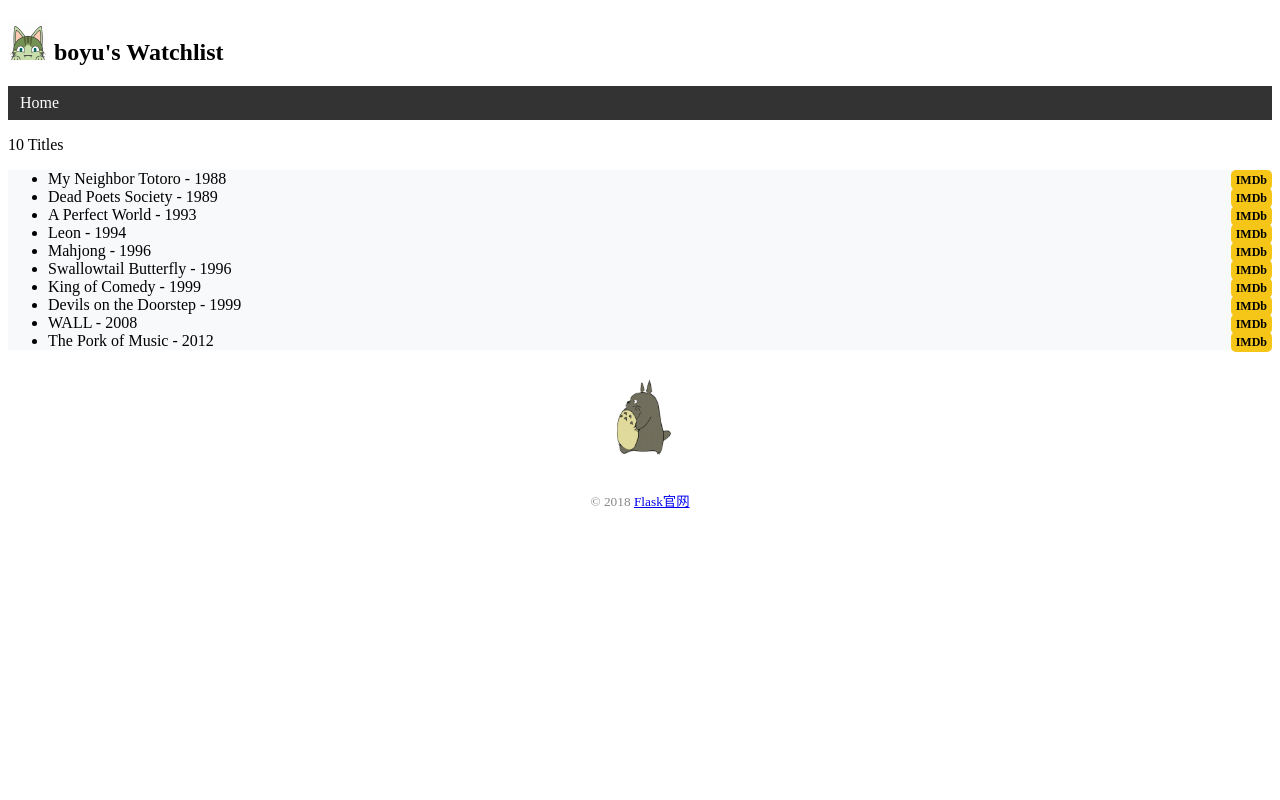
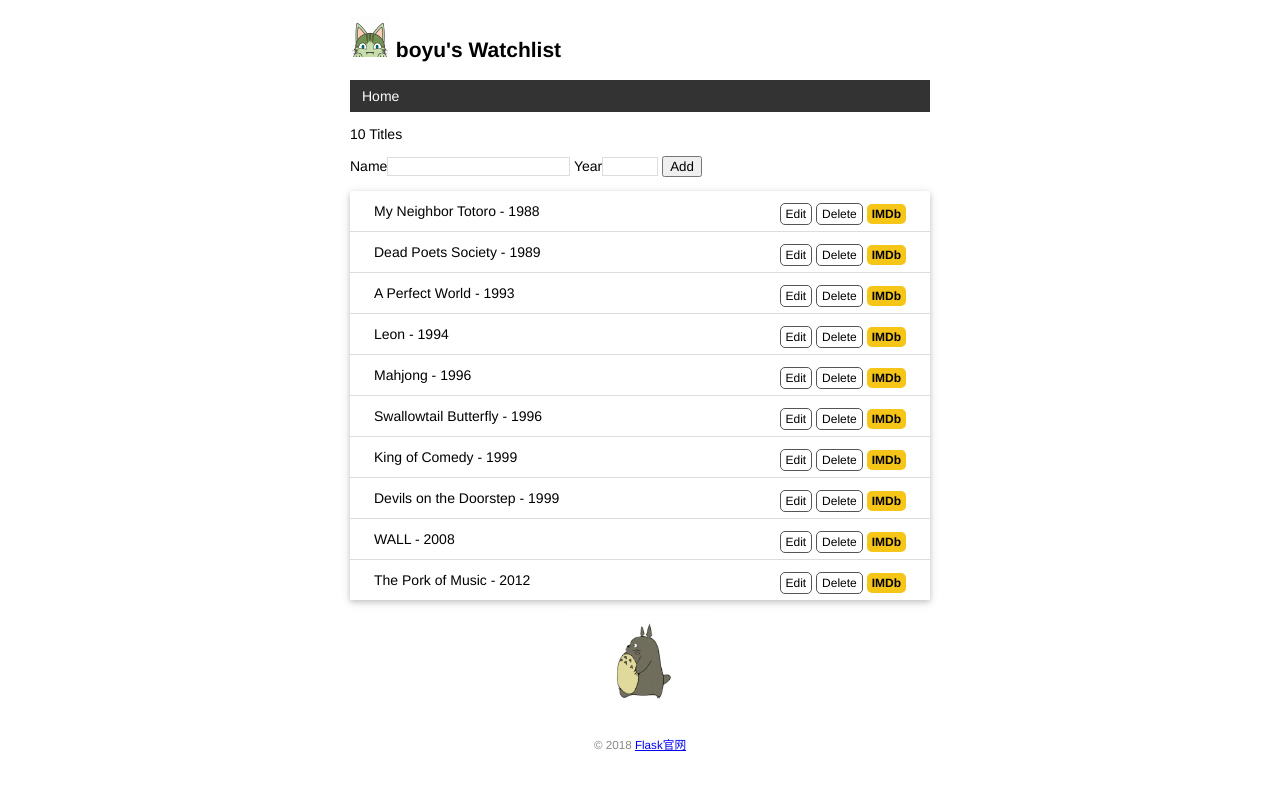
Before and after one commit to bututouofScientist/watchlist, a Flask app: page / in a window 1280 px wide. Run offline with Flask 2, Linux system fonts and the light colour scheme; data comes from the database, SQL or seed files in the repository; both versions use the stored data as it was after the commit.

Commit message:
Create, edit and delete item by form

```diff
--- a/app.py
+++ b/app.py
@@ -1,6 +1,6 @@
-from flask import Flask, url_for, render_template
+from flask import Flask, url_for, render_template, flash, request, redirect
 app = Flask(__name__)
-
+app.config['SECRET_KEY'] = "qwer"
 
 from flask_sqlalchemy import SQLAlchemy
 import sys
@@ -15,8 +15,22 @@ app.config['SQLALCHEMY_TRACK_MODIFICATIONS'] = False
 
 db = SQLAlchemy(app)
 
-@app.route('/')
+
+@app.route('/', methods=['GET', 'POST'])
 def index():
+    # 假设是get请求，直接重定向主页；
+    # 假如是post请求且表单验证通过，写入数据库，重定向主页；假设验证不通过，提示错误，重定向主页
+    if request.method == 'POST':  # 如果是post方法
+        title = request.form.get('title')  # 通过request表单获取title值
+        year = request.form.get('year')  # 通过request表单获取year值
+        if not title or not year or len(title) > 60 or len(year) > 4:  # 如果任一个变量输入有误
+            flash('Invalid input')  # 提示错误信息
+            return redirect(url_for("index"))  # 重定向主页
+        movie = Movie(title=title, year=year)  # 创建记录
+        db.session.add(movie)  # 添加数据库会话
+        db.session.commit()  # 提交数据库会话
+        flash("Item created")  # 提示成功信息
+        return redirect(url_for("index"))  # 重定向主页
     movies = Movie.query.all()
     return render_template("index.html", movies=movies)
 
@@ -31,6 +45,30 @@ def page_not_found(e):
     return render_template("base.html"), 404
 
 
+@app.route("/movie/edit/<int:movie_id>", methods=['GET', 'POST'])
+def edit(movie_id):
+    movie = Movie.query.get_or_404(movie_id)
+    if request.method == "POST":  # 处理编辑表单的请求
+        title = request.form['title']
+        year = request.form['year']
+        if not title or not year or len(title) > 60 or len(year) > 4:
+            flash("Invalid input")
+            return redirect(url_for("edit", movie_id=movie_id))
+        movie.title = title    # 更新标题
+        movie.year = year  # 更新年份
+        db.session.commit()  # 提交数据库会话
+        flash("Item updated")
+        return redirect(url_for("index"))
+    return render_template("edit.html", movie=movie)
+
+
+@app.route("/movie/delete/<int:movie_id>", methods=["POST"])  # 限定只接受post请求
+def delete(movie_id):
+    movie = Movie.query.get_or_404(movie_id)
+    db.session.delete(movie)
+    db.session.commit()
+    flash("Item Deleted")
+    return redirect(url_for("index"))
 # 模板上下文处理函数
 @app.context_processor
 def inject_user():  # 函数名可以随意修改
--- a/static/style.css
+++ b/static/style.css
@@ -1,6 +1,9 @@
-{font-family: Helvetica, Arial, sans-serif;
+body {
+    margin: auto;
+    max-width: 580px;
+    font-size: 14px;
+    font-family: Helvetica, Arial, sans-serif;
 }
-
 
 .avatar {
     width: 40px;
@@ -26,17 +29,77 @@ nav li a {
     text-decoration: none;
 }
 
-
 nav li a:hover {
     background-color: #111;
 }
 
+.alert {
+    position: relative;
+    padding: 7px;
+    margin: 7px 0;
+    border: 1px solid transparent;
+    color: #004085;
+    background-color: #cce5ff;
+    border-color: #b8daff;
+    border-radius: 5px;
+}
+
+input[type=submit] {
+    font-family: inherit;
+}
+
+input[type=text] {
+    border: 1px solid #ddd;
+}
+
+input[name=year] {
+    width: 50px;
+}
+
+.btn {
+    font-size: 12px;
+    padding: 3px 5px;
+    text-decoration: none;
+    cursor: pointer;
+    background-color: white;
+    color: black;
+    border: 1px solid #555555;
+    border-radius: 5px;
+}
+
+.btn:hover {
+    text-decoration: none;
+    background-color: black;
+    color: white;
+    border: 1px solid black;
+}
+
 .movie-list {
+    list-style-type: none;
+    padding: 0;
+    margin-bottom: 10px;
+    box-shadow: 0 2px 5px 0 rgba(0, 0, 0, 0.16), 0 2px 10px 0 rgba(0, 0, 0, 0.12);
+}
+
+.movie-list li {
+    padding: 12px 24px;
+    border-bottom: 1px solid #ddd;
+}
+
+.movie-list li:last-child {
+    border-bottom:none;
+}
+
+.movie-list li:hover {
     background-color: #f8f9fa;
 }
 
 .float-right {
     float: right;
+}
+
+.inline-form {
+    display: inline;
 }
 
 .imdb {
--- a/templates/base.html
+++ b/templates/base.html
@@ -10,6 +10,9 @@
 {% endblock %}
 </head>
 <body>
+{% for message in get_flashed_messages() %}
+<div class="alert">{{ message }}</div>
+{% endfor %}
 <h2>
 <img alt="Avatar" class="avatar" src="{{ url_for('static', filename='images/avatar.png') }}">
 {{ user.name }}'s Watchlist
--- a/templates/index.html
+++ b/templates/index.html
@@ -1,10 +1,19 @@
 {% extends 'base.html' %}
 {% block content %}
 <p>{{ movies|length }} Titles</p>
+<form method="post">
+Name<input type="text" name="title" autocomplete="off" required>
+Year<input type="text" name="year" autocomplete="off" required>
+<input type="submit" name="submit" value="Add">
+</form>
 <ul class="movie-list">
 {% for movie in movies %}
 <li>{{ movie.title }} - {{ movie.year }}
 <span class="float-right">
+<a class="btn" href="{{url_for('edit',movie_id=movie.id)}}">Edit</a>
+<form class="inline-form" method="post" action="{{url_for('delete',movie_id=movie.id)}}" onclick="return confirm('Are you sure?')">
+<input class="btn" type="submit" name="delete" value="Delete" >
+</form>
 <a class="imdb" href="https://www.imdb.com/find?q={{movie.title }}" target="_blank" title="Find this movie on IMDb">IMDb</a>
 </span>
 </li>
```
Also changed, not shown: templates/edit.html (added, +10 -0 lines), data.db (added), 1 other file.
